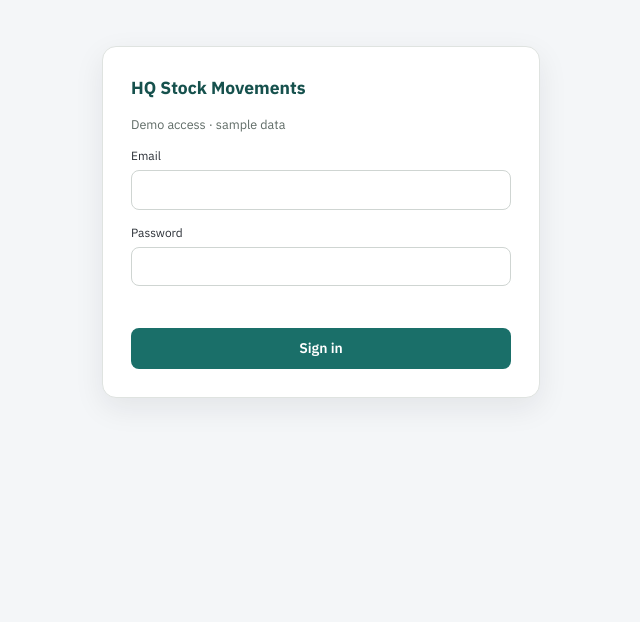
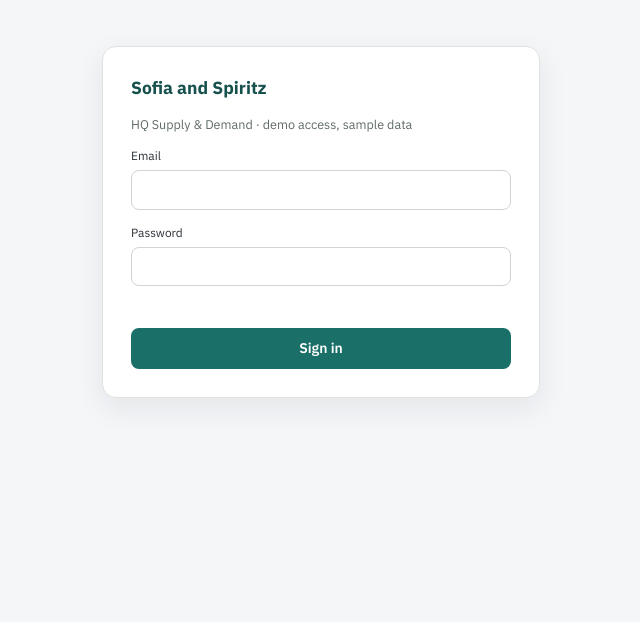
Before and after one commit to musakurz786-hash/hq-supply-demand, a plain HTML site: page index.html in a window 1280 px wide. Shown: the part 178-800 px from the top of the page, without its empty margins (319-959 px from the left). Drawn offline with nearby package versions, Linux system fonts and the light colour scheme.

Commit message:
Demo branding: Sofia and Spiritz
Co-Authored-By: Claude Opus 5.5 <noreply@anthropic.com>

```diff
--- a/index.html
+++ b/index.html
@@ -3,7 +3,7 @@
 <head>
 <meta charset="utf-8">
 <meta name="viewport" content="width=device-width, initial-scale=1">
-<title>HQ Stock Movements · Demo</title>
+<title>Sofia and Spiritz · HQ Supply &amp; Demand (demo)</title>
 <meta name="robots" content="noindex">
 <style>
   :root {
@@ -109,7 +109,7 @@
 </script>
 </head>
 <body>
-<div id="demo-gate" hidden><form autocomplete="on"><h1>HQ Stock Movements</h1><p>Demo access · sample data</p>
+<div id="demo-gate" hidden><form autocomplete="on"><h1>Sofia and Spiritz</h1><p>HQ Supply &amp; Demand · demo access, sample data</p>
 <label>Email <input name="email" type="email" autocomplete="username" required></label>
 <label>Password <input name="password" type="password" autocomplete="current-password" required></label>
 <div class="err" role="alert"></div><button type="submit">Sign in</button></form></div>
@@ -513,7 +513,7 @@
 
 <div class="fm">
   <aside class="fm-side" aria-label="Dashboard menu">
-    <div class="fm-brand"><span class="mk" aria-hidden="true">HQ</span><span><b>HQ Stock</b><small>Freedom of Movement</small></span></div>
+    <div class="fm-brand"><span class="mk" aria-hidden="true">S&amp;S</span><span><b>Sofia and Spiritz</b><small>HQ Supply &amp; Demand</small></span></div>
     <nav class="fm-tabs" role="tablist" aria-label="Sections">
       <span class="grp">Main</span>
       <button type="button" role="tab" data-tab="overview" id="tab-overview"><svg viewBox="0 0 24 24" width="18" height="18" fill="none" stroke="currentColor" stroke-width="1.7" stroke-linecap="round" stroke-linejoin="round" aria-hidden="true"><rect x="3" y="3" width="7" height="7" rx="1.5"/><rect x="14" y="3" width="7" height="7" rx="1.5"/><rect x="3" y="14" width="7" height="7" rx="1.5"/><rect x="14" y="14" width="7" height="7" rx="1.5"/></svg><span>Overview</span></button>
--- a/pptx.js
+++ b/pptx.js
@@ -189,7 +189,7 @@
     {
       const s = new Slide();
       s.rect(0, 0, 640080, SH, C.teal); s.rect(640080, 0, 91440, SH, '59C4BC');
-      s.text(1100000, 1500000, SW - 1600000, 380000, [para(run('FREEDOM OF MOVEMENT · HQ DISTRIBUTION CENTRE', { sz: 12, b: true, color: '1A6F69' }))]);
+      s.text(1100000, 1500000, SW - 1600000, 380000, [para(run('SOFIA AND SPIRITZ · HQ DISTRIBUTION CENTRE', { sz: 12, b: true, color: '1A6F69' }))]);
       s.text(1100000, 1950000, SW - 1600000, 1100000, [para(run('HQ Stock Movements', { sz: 40, b: true })), para(run(all ? 'Full report · every tab except Courier costs' : reportName, { sz: 26, color: C.grey }))]);
       s.text(1100000, 3400000, SW - 1600000, 1800000, [para(run(fresh, { sz: 13 })), para(run('Filters: ' + filters, { sz: 13, color: C.grey })), para(run('Exported ' + stamp + ' from the HQ stock dashboard', { sz: 11, color: C.muted }))]);
       if (take && (all || (start !== 'courier' && start !== 'peak'))) s.text(1100000, 5200000, SW - 1600000, 900000, [para(run(take, { sz: 12, color: C.navy }))], { fill: C.band, inset: 91440 });
```
